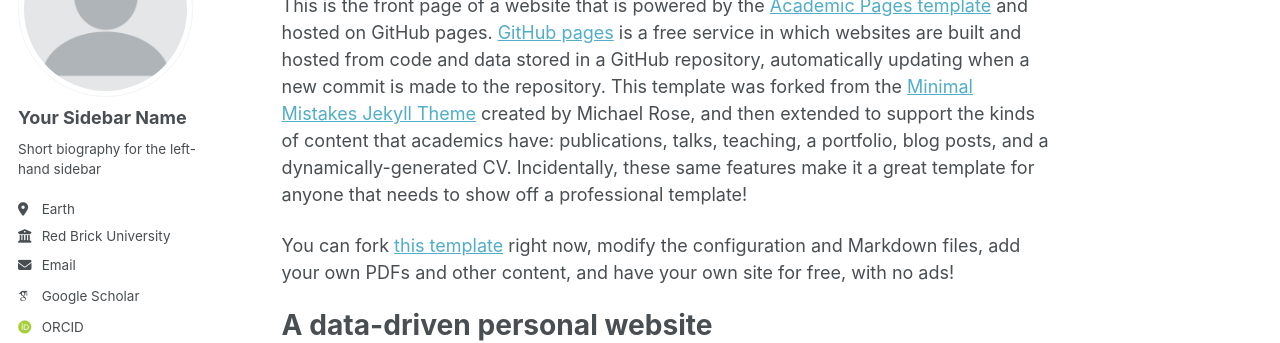
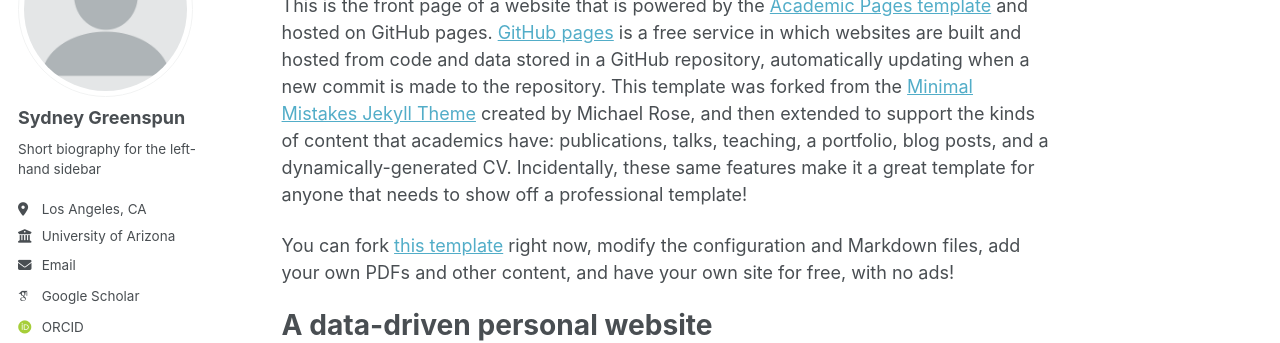
Before and after one commit to bess-days/bess-days.github.io, a Jekyll site: the page built from _pages/about.md, in a window 1280 px wide. Shown: the part 179-522 px from the top of the page. Built offline with Jekyll 4.4.1, drawn with Linux system fonts in a browser that asks for light colours; some web fonts are replaced; a script bundle is joined from its source files by our own code; library files that are not in the unit come from our copies.

Commit message:
Update author profile information in _config.yml

```diff
--- a/_config.yml
+++ b/_config.yml
@@ -24,13 +24,13 @@ repository               : "academicpages/academicpages.github.io"
 author:
   # Biographic information
   avatar           : "profile.png"
-  name             : "Your Sidebar Name"
+  name             : "Sydney Greenspun"
   pronouns         : # example: "she/her"
   bio              : "Short biography for the left-hand sidebar"
-  location         : "Earth"
-  employer         : "Red Brick University"
+  location         : "Los Angeles, CA"
+  employer         : "University of Arizona"
   uri              : # URL
-  email            : "none@example.org"
+  email            : "grimsby8610@gmail.com"
 
   # Academic websites
   academia         : # URL
```
